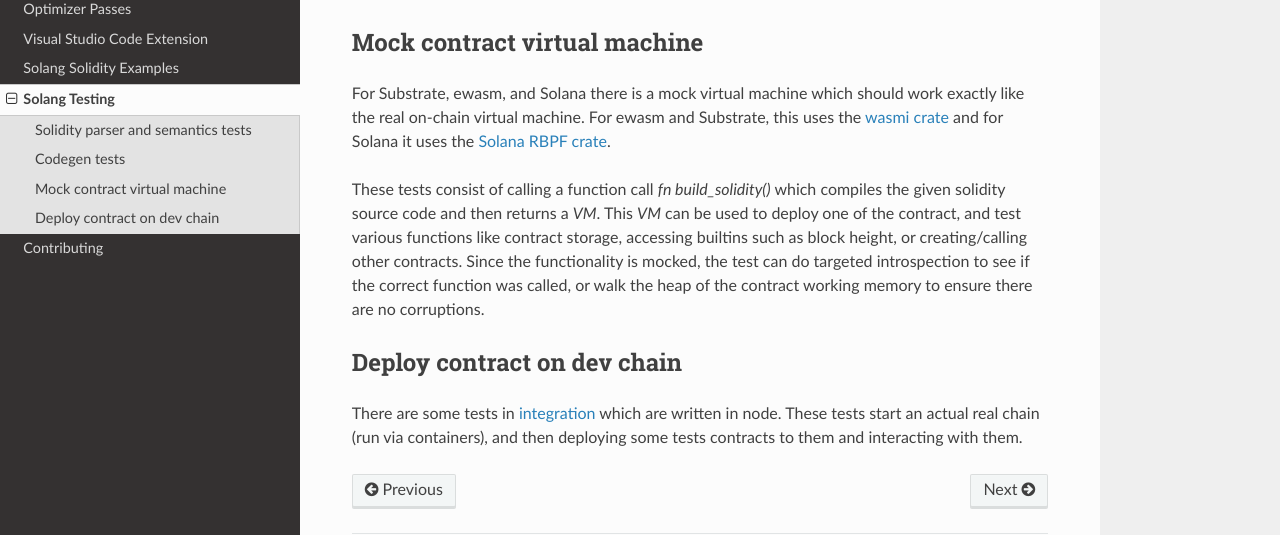
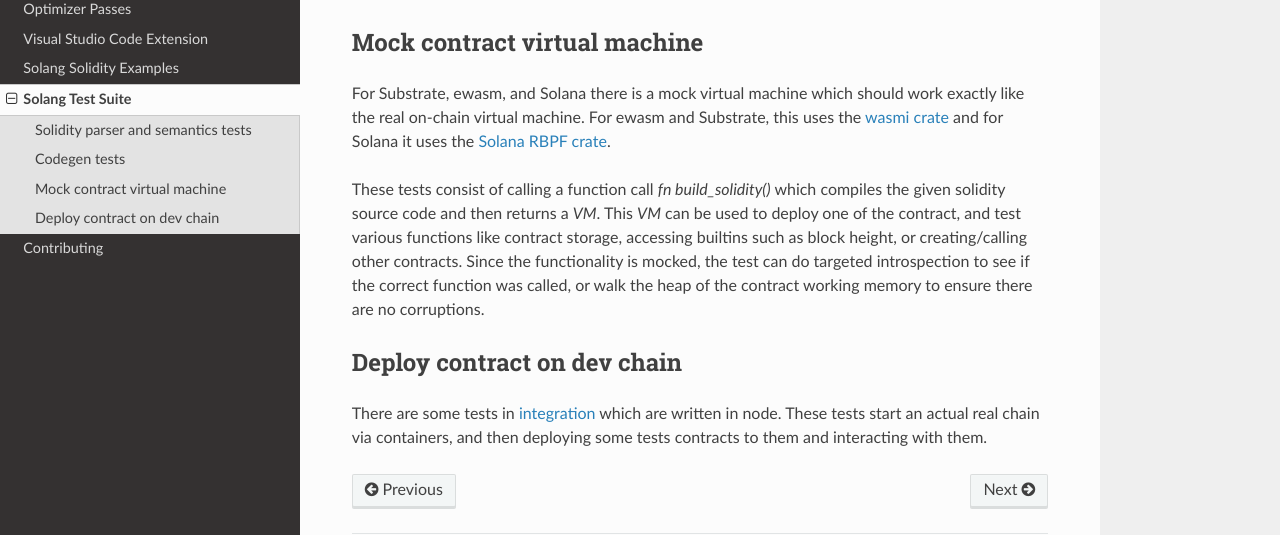
Before and after one commit to hyperledger-solang/solang, a Sphinx documentation site: the page built from docs/testing.rst, in a window 1280 px wide and 900 px high, scrolled down 614 px. Shown: the part 261-796 px from the top of the window. Built offline with Sphinx 7.4.7 and the Read the Docs theme 2.0.0, drawn with Linux system fonts in a browser that asks for light colours; some of the changed text lies outside the part shown.

Commit message:
Improve wording
Signed-off-by: Sean Young <sean@mess.org>

```diff
--- a/docs/testing.rst
+++ b/docs/testing.rst
@@ -1,5 +1,5 @@
-Solang Testing
-==============
+Solang Test Suite
+=================
 
 Solang has a few test suites. These are all run on each pull request via
 `github actions <https://github.com/hyperledger-labs/solang/actions>`_.
@@ -55,5 +55,5 @@
 ----------------------------
 
 There are some tests in `integration <https://github.com/hyperledger-labs/solang/tree/main/integration/>`_
-which are written in node. These tests start an actual real chain (run via containers),
+which are written in node. These tests start an actual real chain via containers,
 and then deploying some tests contracts to them and interacting with them.
```
